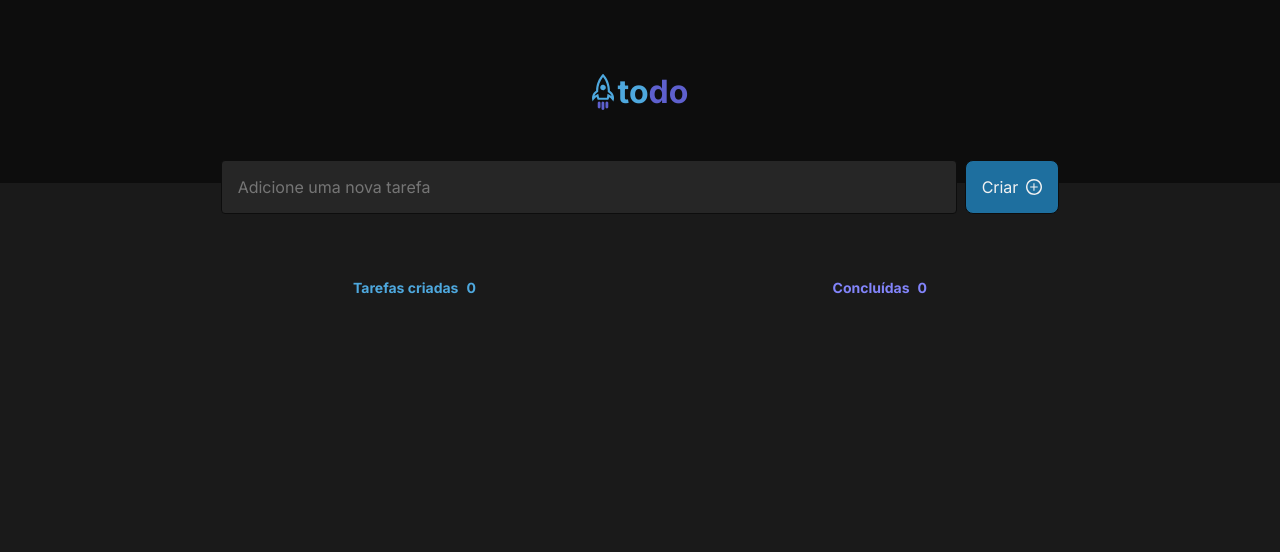
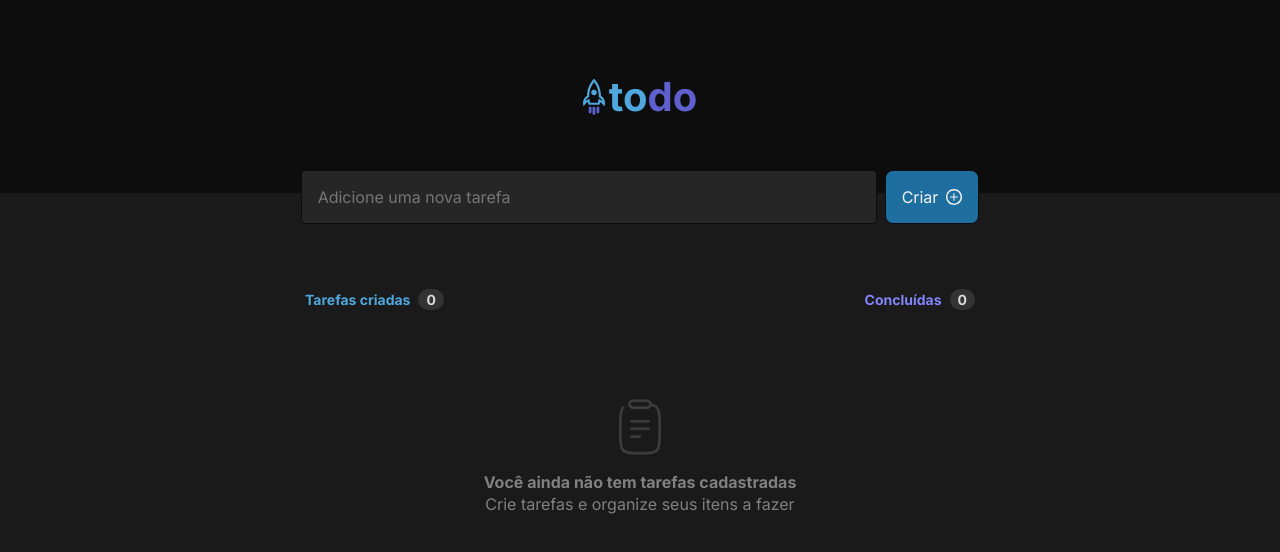
Before and after one commit to Hzimr/Desafio01PraticandoOsConceitosDoReactJS, a React (Vite) app: page / in a window 1280 px wide. Shown: the top 552 px of the page. Built offline with nearby package versions, Linux system fonts and the light colour scheme.

Commit message:
feat: created content tasks

```diff
--- a/src/App.tsx
+++ b/src/App.tsx
@@ -7,10 +7,10 @@ import './global.css'
 export function App() {
 
   return (
-    <div>
+    <main className={styles.main}>
       <Header />
       <NewTask />
       <Task />
-    </div>
+    </main>
   )
 }
--- /dev/null
+++ b/src/AppStyles.module.css
@@ -0,0 +1,6 @@
+.main {
+  display: flex;
+  align-items: center;
+  justify-content: flex-start;
+  flex-direction: column;
+}
--- a/src/components/header/headerStyles.module.css
+++ b/src/components/header/headerStyles.module.css
@@ -3,6 +3,7 @@
   align-items: center;
   justify-content: center;
   padding: 4.5rem 0;
+  width: 100%;
   gap: 0.25rem;
   background-color: var(--gray-700);
 }
@@ -13,8 +14,12 @@
 
 .to {
   color: var(--blue);
+  line-height: auto;
+  font-size: 2.5rem;
 }
 
 .do {
   color: var(--purple-dark);
+  line-height: auto;
+  font-size: 2.5rem;
 }
--- a/src/components/newtask/newtaskstyles.module.css
+++ b/src/components/newtask/newtaskstyles.module.css
@@ -3,22 +3,22 @@
   align-items: center;
   justify-content: center;
   gap: 0.5rem;
-
   margin-top: calc(0px - 1rem - 7px);
 }
 
 .input {
-  width: 736px;
+  width: 36rem;
   background-color: var(--gray-500);
   padding: 1rem 1rem;
   border: 1px solid var(--gray-700);
   border-radius: 0.25rem;
+  font-size: 1rem;
   color: var(--gray-100);
 }
 
 .button {
   display: flex;
-  gap: 8px;
+  gap: 0.5rem;
   align-items: center;
   justify-content: center;
   background: var(--blue-dark);
--- a/src/components/tasks/tasks.tsx
+++ b/src/components/tasks/tasks.tsx
@@ -1,4 +1,5 @@
 import styles from './tasksStyles.module.css'
+import agenda from '../../assets/Clipboard.png'
 
 export function Task() {
   return (
@@ -6,13 +7,25 @@ export function Task() {
       <header className={styles.tasksInfo}>
         <section className={styles.tasksCreated}>
           <p>Tarefas criadas</p>
-          <p>0</p>
+          <p className={styles.valorTasks}>0</p>
         </section>
         <section className={styles.tasksFinished}>
           <p>Concluídas</p>
-          <p>0</p>
+          <p className={styles.valorTasks}>0</p>
         </section>
       </header>
+      <div className={styles.content}>
+        <img src={agenda} alt="" />
+        <span>
+          <p className={styles.text1}>
+          Você ainda não tem tarefas cadastradas
+          </p>
+          <p className={styles.text2}>
+            Crie tarefas e organize seus itens a fazer
+          </p>
+        </span>
+
+      </div>
     </div>
   )
 }
--- a/src/components/tasks/tasksStyles.module.css
+++ b/src/components/tasks/tasksStyles.module.css
@@ -2,20 +2,36 @@
   display: flex;
   aling-items: center;
   justify-content: center;
+  flex-direction: column;
   margin-top: 4rem;
+  width: 44rem;
+  padding: 0 1rem;
+}
+
+@media (max-width: 768px) {
+  html {
+    font-size: 65%;
+  }
+}
+
+@media (max-width: 480px) {
+  html {
+    font-size: 55%;
+  }
 }
 
 .tasksInfo {
   display: flex;
+  align-items: center;
+  justify-content: space-between;
   flex-direction: row;
-  justify-content: space-between;
   gap: 0.5rem;
-  width: 100%;
-  padding: 0 22rem;
+  margin-bottom: 1.5rem;
 }
 
 .tasksCreated {
   display: flex;
+  align-items: center;
   color: var(--blue);
   font-weight: bold;
   font-size: 0.875rem;
@@ -32,3 +48,35 @@
   gap: 0.5rem;
   padding: 1px;
 }
+
+.valorTasks {
+  display: flex;
+  align-items: center;
+  color: var(--gray-200);
+  background-color: var(--gray-400);
+  padding: 0.125rem 0.5rem;
+  line-height: auto;
+  border-radius: 999px;
+}
+
+.content {
+  display: flex;
+  align-items: center;
+  justify-content: center;
+  flex-direction: column;
+  gap: 1rem;
+  padding: 4rem 1.5rem;
+}
+
+.text1 {
+  font-size: 1rem;
+  font-weight: bold;
+  line-height: 140%;
+  text-align: center;
+}
+
+.text2 {
+  font-size: 1rem;
+  line-height: 140%;
+  text-align: center;
+}
```
Also changed, not shown: src/assets/Clipboard.png (added).
